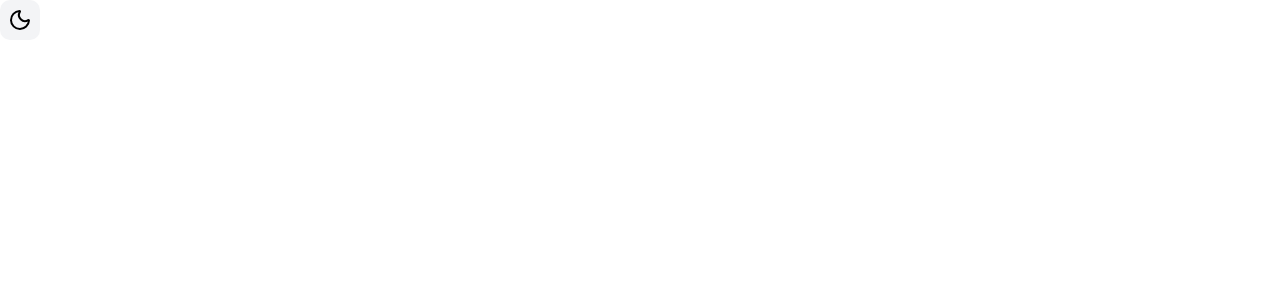
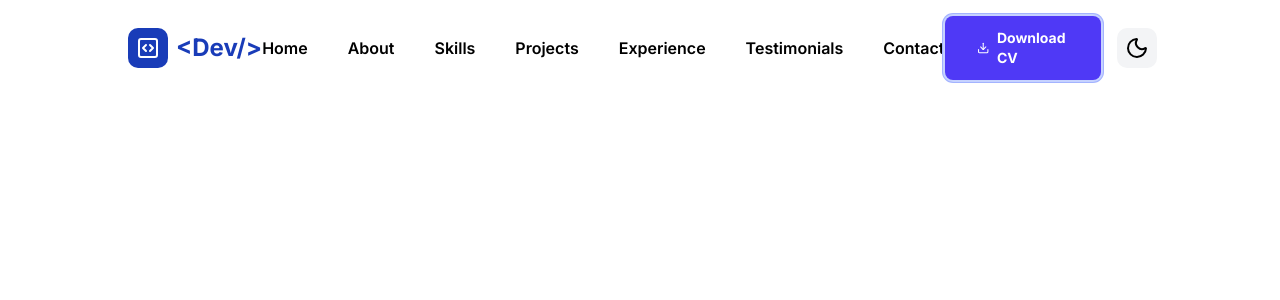
Before and after one commit to rajawatshivpratap46/portfolio, a Next.js app: page / in a window 1280 px wide. Shown: the top 300 px of the page. Built offline with nearby package versions, Linux system fonts and the light colour scheme.

Commit message:
Navbar section is completed and working perfectly

```diff
--- /dev/null
+++ b/Constant/Constant.ts
@@ -0,0 +1,9 @@
+export const NavLinks =[
+    {name:"Home",href:"#"},
+    {name:"About",href:"#"},
+    {name:"Skills",href:"#"},
+    {name:"Projects",href:"#"},
+    {name:"Experience",href:"#"},
+    {name:"Testimonials",href:"#"},
+    {name:"Contact",href:"#"},
+];
--- a/app/layout.tsx
+++ b/app/layout.tsx
@@ -2,6 +2,9 @@
 import { Inter } from "next/font/google";
 import "./globals.css";
 import Provider from "@/components/Hoc/Provider";
+import ResponsiveNav from "@/components/Home/Navbar/ResponsiveNav";
+import Home from "@/components/Home/Home";
+
 
 
 const font =Inter({
@@ -25,6 +28,7 @@
     <html lang="en" suppressHydrationWarning>
       <body className= {`${font.className} antialiased`}>
         <Provider>
+          <ResponsiveNav/>
           {children}
         </Provider>
       </body>
--- /dev/null
+++ b/components/Helper/Logo.tsx
@@ -0,0 +1,18 @@
+import { CodeSquareIcon } from 'lucide-react';
+import React from 'react'
+
+const Logo = () => {
+  return (
+  <div className="flex items-center space-x-2">
+        <div className="bg-blue-800 dark:bg-blue-400 w-10 h-10 rounded-lg flex items-center
+        justify-center flex-col">
+            <CodeSquareIcon className="text-white w-6 h-6" />
+        </div>
+        <h1 className="sm:text-xl hidden sm:block md:text-2xl text-blue-800 dark:text-blue-400
+        font-bold">{"<Dev/>"}
+        </h1>
+    </div>
+  );
+};
+
+export default Logo;
--- a/components/Home/Home.tsx
+++ b/components/Home/Home.tsx
@@ -1,12 +1,7 @@
 import React from 'react';
-import ThemeToggler from '../Helper/ThemeToggler';
 
 const Home = () => {
-  return (
-    <div className="overflow-hidden">
-        <ThemeToggler/>
-    </div>
-  )
+  return <div className="overflow-hidden"></div>;
 };
 
 export default Home;
--- /dev/null
+++ b/components/Home/Navbar/MobilleNav.tsx
@@ -0,0 +1,44 @@
+import { NavLinks } from '@/Constant/Constant';
+import { X } from 'lucide-react';
+import Link from 'next/link';
+
+import React from 'react';
+
+
+type Props={
+    showNav:boolean;
+    closeNav:()=>void;
+}
+
+const MobilleNav = ({ closeNav,showNav}: Props) => {
+
+   const sidebarOpenClose = showNav ? "translate-x-0":"translate-x-[-100%]";
+
+  return <div>
+    {/* overlay*/}
+    <div className={`fixed ${sidebarOpenClose} insert-0 transform transition-all duration-500 z-1002 bg-black
+    opacity-70 w-full h-screen`}></div>
+    {/*-----navlinks-----*/}
+    <div className={`text-white ${sidebarOpenClose} fixed justify-center flex flex-col h-full transform transition-all
+    duration-500 delay-300 w-[80%] sm:w-[60%] bg-purple-700 space-y-6 z-1050`}>
+        {NavLinks.map((link,index)=>{
+            return (
+            <Link key={index} href={link.href}>
+               <p className="text-white w--fit text-[20px] ml-12 border-b-[1.5px] pb-1 border-white
+               sm:text-[30px]">
+                {link.name}
+                </p>
+
+            </Link>
+            );
+        })}
+
+        {/*-----Close Icon-----*/}
+        <X
+         onClick={closeNav}
+        className="absolute top-[0.7rem] right-[1.4rem] sm:w-8 sm:h-8 w-6 h-6"/>
+    </div>
+  </div>;
+};
+
+export default MobilleNav;
--- /dev/null
+++ b/components/Home/Navbar/Nav.tsx
@@ -0,0 +1,74 @@
+"use client";
+import React, { useEffect, useState } from 'react';
+import Logo from '../../Helper/Logo';
+import Link from 'next/link';
+import { NavLinks } from '../../../Constant/Constant';
+import { Download, MenuIcon } from 'lucide-react';
+import ThemeToggler from '@/components/Helper/ThemeToggler';
+
+
+type Props={
+    openNav:()=>void;
+}
+
+const Nav = ({ openNav }: Props) => {
+
+    const [navBg,setNavBg] =useState(false);
+
+    useEffect(()=>{
+        const handler = () => {
+            if(window.scrollY >=90) setNavBg(true);
+            if(window.scrollY <90) setNavBg(false);
+        };
+
+        window.addEventListener("scroll",handler);
+
+        return () => window.removeEventListener("scroll",handler);
+    },[]);
+  return (
+    <div className={`transition-all ${navBg ? "dark:bg-gray-800 bg-white shadow-md":"fixed"} duration-200 h-[12vh] z-100 fixed w-full`}>
+        <div className="flex items-center h-full justify-between w-[90%] xl:w-[80%] mx-auto">
+            {/*LOGO*/}
+            <Logo />
+            {/*NAV LINKS*/}
+            <div className="hidden lg:flex items-center space-x-10">
+                {NavLinks.map((link,index)=>{
+                    return (
+                    <Link
+                      key={index}
+                      href={link.href}
+                      className="dark:text-white text-black
+                    hover:text-yellow-500 dark:hover:text-yellow-200 font-semibold transition-all
+                    duration-200"
+                    >
+                        <p>{link.name}</p>
+                    </Link>
+                );
+              })}
+            </div>
+            {/*----------BUTTON---------*/}
+            <div className="flex items-center space-x-4">
+                {/*---------CV Button--------*/}
+                <a href="#_" className="box-border relative z-20 inline-flex items-center
+                justify-center w-auto px-6 sm:px-8 py-3 overflow-hidden font-bold text-white
+                transition-all duration-300 bg-indigo-600 rounded-md cursor-pointer group ring-offset-2
+                ring-1 ring-indigo-300 ring-offset-indigo-200 hover:ring-offset-indigo-500 ease focus:outline-none"
+                >
+                   <span className="relative z-20 flex items-center space-x-2 text-sm">
+                    <Download className="w-4 h-4"/>
+                    <span>Download CV</span>
+                    </span>
+                </a>
+                {/*---------Theme Toggler--------*/}
+                <ThemeToggler/>
+                {/*---------Burger Menu--------*/}
+                <MenuIcon
+                 onClick={openNav}
+                className="w-8 h-8 cursor-pointer text-black dark:text-white lg:hidden"/>
+            </div>
+        </div>
+    </div>
+    );
+};
+
+export default Nav;
--- /dev/null
+++ b/components/Home/Navbar/ResponsiveNav.tsx
@@ -0,0 +1,19 @@
+'use client'
+import React, { useState } from 'react';
+import MobilleNav from './MobilleNav';
+import Nav from './Nav';
+
+const ResponsiveNav = () => {
+
+    const [showNav,setShowNav] = useState(false);
+
+    const openNavHandler = () => setShowNav(true);
+    const closeNavHandler = () => setShowNav(false);
+
+  return <div>
+    <Nav openNav={openNavHandler}/>
+    <MobilleNav showNav={showNav} closeNav={closeNavHandler}/>
+  </div>;
+};
+
+export default ResponsiveNav;
```
